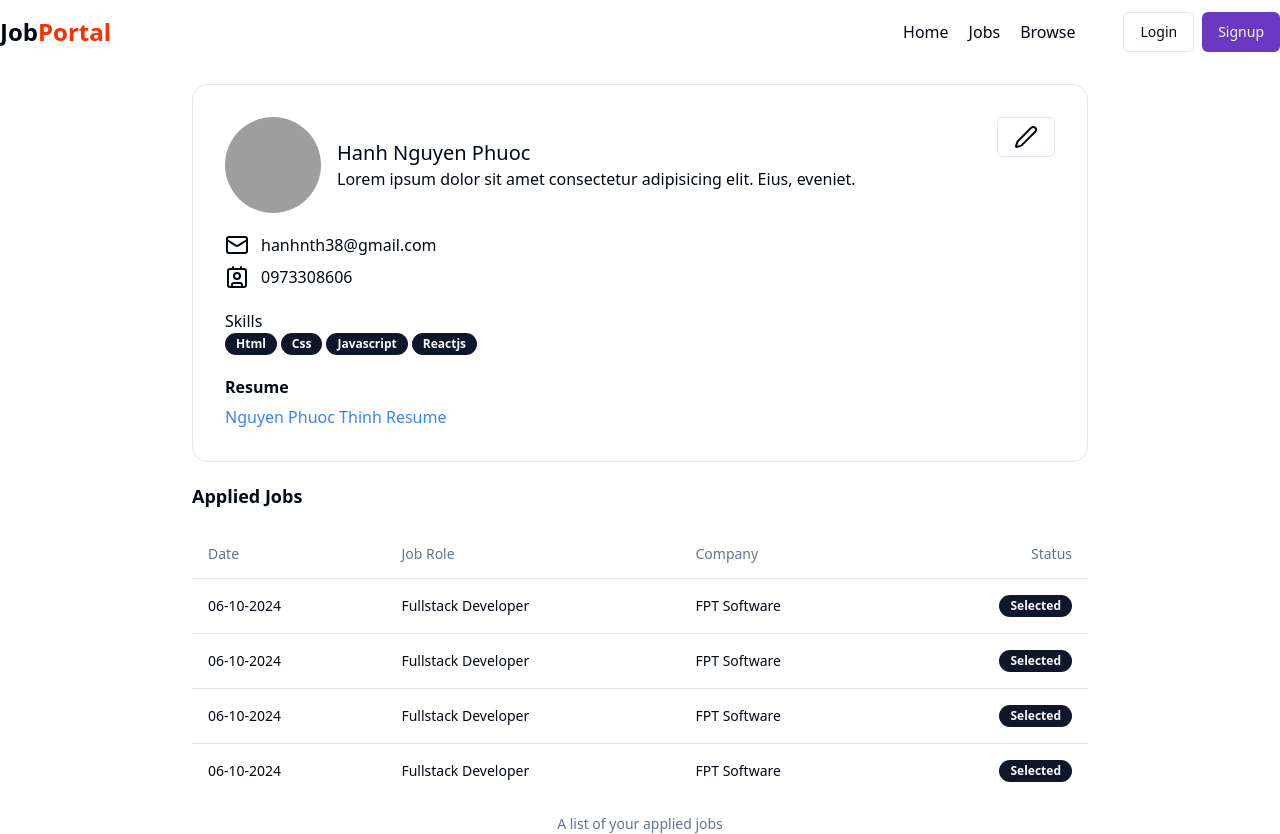
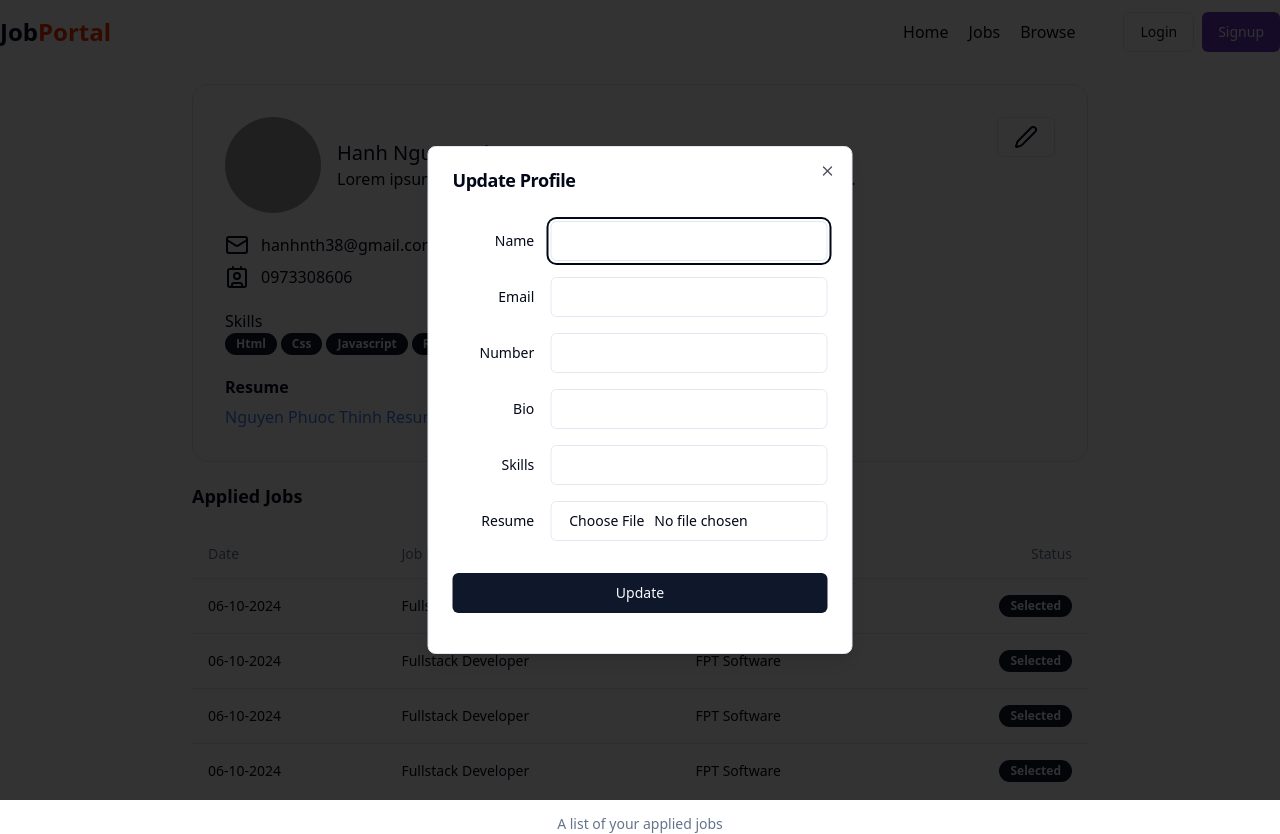
Before and after one commit to thinhnguyenvku/vku-datn-thinhnp17-hanhnth38, a React (Vite) app in the folder frontend/: page /profile in a window 1280 px wide. Both pictures are taken after a click on the button 1026 px from the left and 137 px from the top of the page. Built offline with nearby package versions, Linux system fonts and the light colour scheme; grey boxes are pictures that could not be loaded.

Commit message:
UpdateProfile Dialog { UI + connect DB BE }

```diff
--- a/frontend/package.json
+++ b/frontend/package.json
@@ -11,6 +11,7 @@
   },
   "dependencies": {
     "@radix-ui/react-avatar": "^1.1.0",
+    "@radix-ui/react-dialog": "^1.1.2",
     "@radix-ui/react-label": "^2.1.0",
     "@radix-ui/react-popover": "^1.1.1",
     "@radix-ui/react-radio-group": "^1.2.1",
--- a/frontend/src/components/Profile.jsx
+++ b/frontend/src/components/Profile.jsx
@@ -5,11 +5,14 @@
 import { Label } from "./ui/label";
 import AppliedJobTable from "./AppliedJobTable";
 import NavBar from "./shared/NavBar";
+import { useState } from "react";
+import UpdateProfileDialog from "./UpdateProfileDialog";
 
 const skills = ["Html", "Css", "Javascript", "Reactjs"];
 const isResume = true;
 
 const Profile = () => {
+	const [open, setOpen] = useState(false);
 	return (
 		<div>
 			<NavBar />
@@ -32,7 +35,11 @@
 							</p>
 						</div>
 					</div>
-					<Button className="text-right" variant="outline">
+					<Button
+						onClick={() => setOpen(true)}
+						className="text-right"
+						variant="outline"
+					>
 						<Pen />
 					</Button>
 				</div>
@@ -77,6 +84,8 @@
 				<h1 className="font-bold text-lg my-5">Applied Jobs</h1>
 				<AppliedJobTable />
 			</div>
+
+            <UpdateProfileDialog open={open} setOpen={setOpen} />
 		</div>
 	);
 };
--- /dev/null
+++ b/frontend/src/components/UpdateProfileDialog.jsx
@@ -0,0 +1,187 @@
+import { useState } from "react";
+import {
+	Dialog,
+	DialogContent,
+	DialogFooter,
+	DialogHeader,
+	DialogTitle,
+} from "./ui/dialog";
+import { Label } from "./ui/label";
+import { Input } from "./ui/input";
+import { Button } from "./ui/button";
+import { Loader2 } from "lucide-react";
+import { useDispatch, useSelector } from "react-redux";
+import axios from "axios";
+import { USER_API_END_POINT } from "@/utils/constants";
+import { setUser } from "@/redux/authSlice";
+import { toast } from "sonner";
+
+const UpdateProfileDialog = ({ open, setOpen }) => {
+	const [loading, setLoading] = useState(false);
+	const { user } = useSelector((store) => store.auth);
+
+	const [input, setInput] = useState({
+		fullname: user?.fullname || "",
+		email: user?.email || "",
+		phoneNumber: user?.phoneNumber || "",
+		bio: user?.profile?.bio || "",
+		skills: user?.profile?.skills?.map((skill) => skill) || "",
+		file: user?.profile?.resume || "",
+	});
+	const dispatch = useDispatch();
+
+	const changeEventHandler = (e) => {
+		setInput({ ...input, [e.target.name]: e.target.value });
+	};
+
+	const fileChangeHandler = (e) => {
+		const file = e.target.files?.[0];
+		setInput({ ...input, file });
+	};
+
+	const submitHandler = async (e) => {
+		e.preventDefault();
+		const formData = new FormData();
+		formData.append("fullname", input.fullname);
+		formData.append("email", input.email);
+		formData.append("phoneNumber", input.phoneNumber);
+		formData.append("bio", input.bio);
+		formData.append("skills", input.skills);
+		if (input.file) {
+			formData.append("file", input.file);
+		}
+		try {
+			setLoading(true);
+			const res = await axios.post(
+				`${USER_API_END_POINT}/profile/update`,
+				formData,
+				{
+					headers: {
+						"Content-Type": "multipart/form-data",
+					},
+					withCredentials: true,
+				}
+			);
+			if (res.data.success) {
+				dispatch(setUser(res.data.user));
+				toast.success(res.data.message);
+			}
+		} catch (error) {
+			console.log(error);
+			toast.error(error.response.data.message);
+		} finally {
+			setLoading(false);
+		}
+		setOpen(false);
+		console.log(input);
+	};
+
+	return (
+		<div>
+			<Dialog open={open}>
+				<DialogContent
+					className="sm:max-w-[425px]"
+					onInteractOutside={() => setOpen(false)}
+				>
+					<DialogHeader>
+						<DialogTitle>Update Profile</DialogTitle>
+					</DialogHeader>
+					<form onSubmit={submitHandler}>
+						<div className="grid gap-4 py-4">
+							<div className="grid grid-cols-4 items-center gap-4">
+								<Label htmlFor="name" className="text-right">
+									Name
+								</Label>
+								<Input
+									id="name"
+									name="name"
+									type="text"
+									value={input.fullname}
+									onChange={changeEventHandler}
+									className="col-span-3"
+								/>
+							</div>
+							<div className="grid grid-cols-4 items-center gap-4">
+								<Label htmlFor="email" className="text-right">
+									Email
+								</Label>
+								<Input
+									id="email"
+									name="email"
+									type="email"
+									value={input.email}
+									onChange={changeEventHandler}
+									className="col-span-3"
+								/>
+							</div>
+							<div className="grid grid-cols-4 items-center gap-4">
+								<Label htmlFor="number" className="text-right">
+									Number
+								</Label>
+								<Input
+									id="number"
+									name="number"
+									value={input.phoneNumber}
+									onChange={changeEventHandler}
+									className="col-span-3"
+								/>
+							</div>
+							<div className="grid grid-cols-4 items-center gap-4">
+								<Label htmlFor="bio" className="text-right">
+									Bio
+								</Label>
+								<Input
+									id="bio"
+									name="bio"
+									value={input.bio}
+									onChange={changeEventHandler}
+									className="col-span-3"
+								/>
+							</div>
+							<div className="grid grid-cols-4 items-center gap-4">
+								<Label htmlFor="skills" className="text-right">
+									Skills
+								</Label>
+								<Input
+									id="skills"
+									name="skills"
+									value={input.skills}
+									onChange={changeEventHandler}
+									className="col-span-3"
+								/>
+							</div>
+							<div className="grid grid-cols-4 items-center gap-4">
+								<Label htmlFor="file" className="text-right">
+									Resume
+								</Label>
+								<Input
+									id="file"
+									name="file"
+									type="file"
+									accept="application/pdf"
+									onChange={fileChangeHandler}
+									className="col-span-3"
+								/>
+							</div>
+						</div>
+						<DialogFooter>
+							{loading ? (
+								<Button className="w-full my-4">
+									{" "}
+									<Loader2 className="mr-2 h-4 w-4 animate-spin" />{" "}
+									Please wait{" "}
+								</Button>
+							) : (
+								<Button type="submit" className="w-full my-4">
+									Update
+								</Button>
+							)}
+						</DialogFooter>
+					</form>
+				</DialogContent>
+			</Dialog>
+		</div>
+	);
+};
+
+export default UpdateProfileDialog;
--- /dev/null
+++ b/frontend/src/components/ui/dialog.jsx
@@ -0,0 +1,94 @@
+import * as React from "react"
+import * as DialogPrimitive from "@radix-ui/react-dialog"
+import { X } from "lucide-react"
+
+import { cn } from "@/lib/utils"
+
+const Dialog = DialogPrimitive.Root
+
+const DialogTrigger = DialogPrimitive.Trigger
+
+const DialogPortal = DialogPrimitive.Portal
+
+const DialogClose = DialogPrimitive.Close
+
+const DialogOverlay = React.forwardRef(({ className, ...props }, ref) => (
+  <DialogPrimitive.Overlay
+    ref={ref}
+    className={cn(
+      "fixed inset-0 z-50 bg-black/80  data-[state=open]:animate-in data-[state=closed]:animate-out data-[state=closed]:fade-out-0 data-[state=open]:fade-in-0",
+      className
+    )}
+    {...props} />
+))
+DialogOverlay.displayName = DialogPrimitive.Overlay.displayName
+
+const DialogContent = React.forwardRef(({ className, children, ...props }, ref) => (
+  <DialogPortal>
+    <DialogOverlay />
+    <DialogPrimitive.Content
+      ref={ref}
+      className={cn(
+        "fixed left-[50%] top-[50%] z-50 grid w-full max-w-lg translate-x-[-50%] translate-y-[-50%] gap-4 border bg-background p-6 shadow-lg duration-200 data-[state=open]:animate-in data-[state=closed]:animate-out data-[state=closed]:fade-out-0 data-[state=open]:fade-in-0 data-[state=closed]:zoom-out-95 data-[state=open]:zoom-in-95 data-[state=closed]:slide-out-to-left-1/2 data-[state=closed]:slide-out-to-top-[48%] data-[state=open]:slide-in-from-left-1/2 data-[state=open]:slide-in-from-top-[48%] sm:rounded-lg",
+        className
+      )}
+      {...props}>
+      {children}
+      <DialogPrimitive.Close
+        className="absolute right-4 top-4 rounded-sm opacity-70 ring-offset-background transition-opacity hover:opacity-100 focus:outline-none focus:ring-2 focus:ring-ring focus:ring-offset-2 disabled:pointer-events-none data-[state=open]:bg-accent data-[state=open]:text-muted-foreground">
+        <X className="h-4 w-4" />
+        <span className="sr-only">Close</span>
+      </DialogPrimitive.Close>
+    </DialogPrimitive.Content>
+  </DialogPortal>
+))
+DialogContent.displayName = DialogPrimitive.Content.displayName
+
+const DialogHeader = ({
+  className,
+  ...props
+}) => (
+  <div
+    className={cn("flex flex-col space-y-1.5 text-center sm:text-left", className)}
+    {...props} />
+)
+DialogHeader.displayName = "DialogHeader"
+
+const DialogFooter = ({
+  className,
+  ...props
+}) => (
+  <div
+    className={cn("flex flex-col-reverse sm:flex-row sm:justify-end sm:space-x-2", className)}
+    {...props} />
+)
+DialogFooter.displayName = "DialogFooter"
+
+const DialogTitle = React.forwardRef(({ className, ...props }, ref) => (
+  <DialogPrimitive.Title
+    ref={ref}
+    className={cn("text-lg font-semibold leading-none tracking-tight", className)}
+    {...props} />
+))
+DialogTitle.displayName = DialogPrimitive.Title.displayName
+
+const DialogDescription = React.forwardRef(({ className, ...props }, ref) => (
+  <DialogPrimitive.Description
+    ref={ref}
+    className={cn("text-sm text-muted-foreground", className)}
+    {...props} />
+))
+DialogDescription.displayName = DialogPrimitive.Description.displayName
+
+export {
+  Dialog,
+  DialogPortal,
+  DialogOverlay,
+  DialogClose,
+  DialogTrigger,
+  DialogContent,
+  DialogHeader,
+  DialogFooter,
+  DialogTitle,
+  DialogDescription,
+}
```
Also changed, not shown: 2 other files (tests, documents, lock files or other folders).
